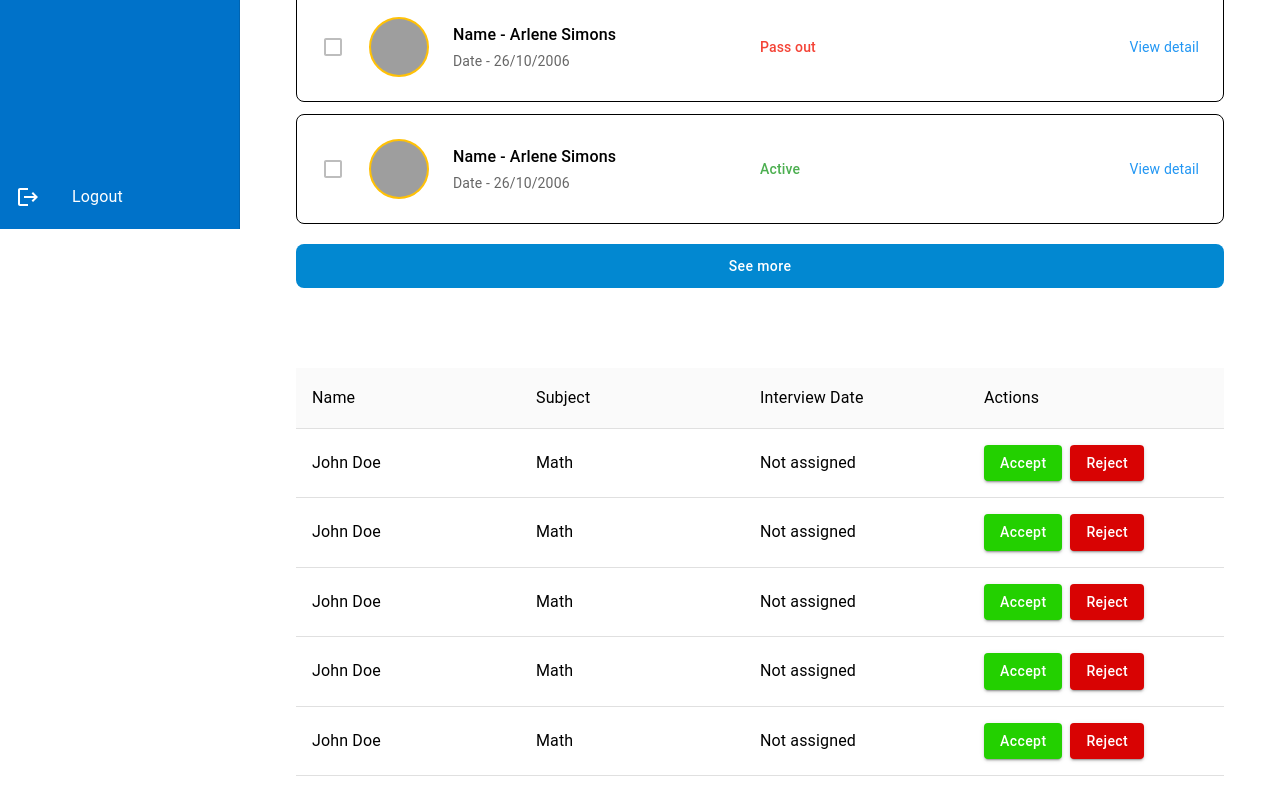
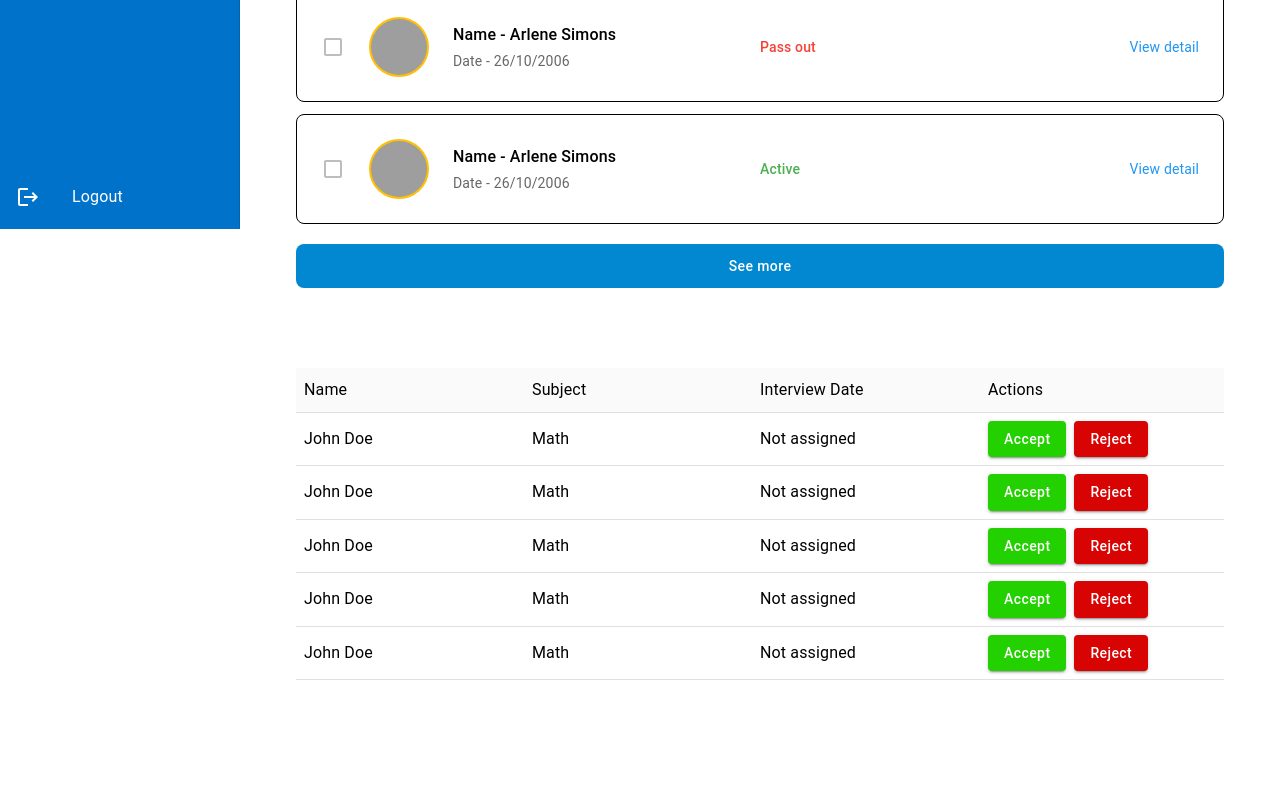
Before and after one commit to Kashyap297/erp-frontend, a React (Vite) app: page /admission in a window 1280 px wide. Shown: the part 571-1371 px from the top of the page. After the commit the page ends 1307 px from the top, so only its background shows below. Built offline with nearby package versions, Linux system fonts and the light colour scheme; grey boxes are pictures that could not be loaded.

Commit message:
fix: Adjust padding in TableRow component for improved layout

```diff
--- a/src/components/Admission/InterviewTable.jsx
+++ b/src/components/Admission/InterviewTable.jsx
@@ -12,7 +12,7 @@ const TableRow = styled(Box)({
   display: "flex",
   justifyContent: "space-between",
   borderBottom: "1px solid #e0e0e0",
-  padding: "16px",
+  padding: "8px",
 })
 
 const HeaderRow = styled(TableRow)({
```
